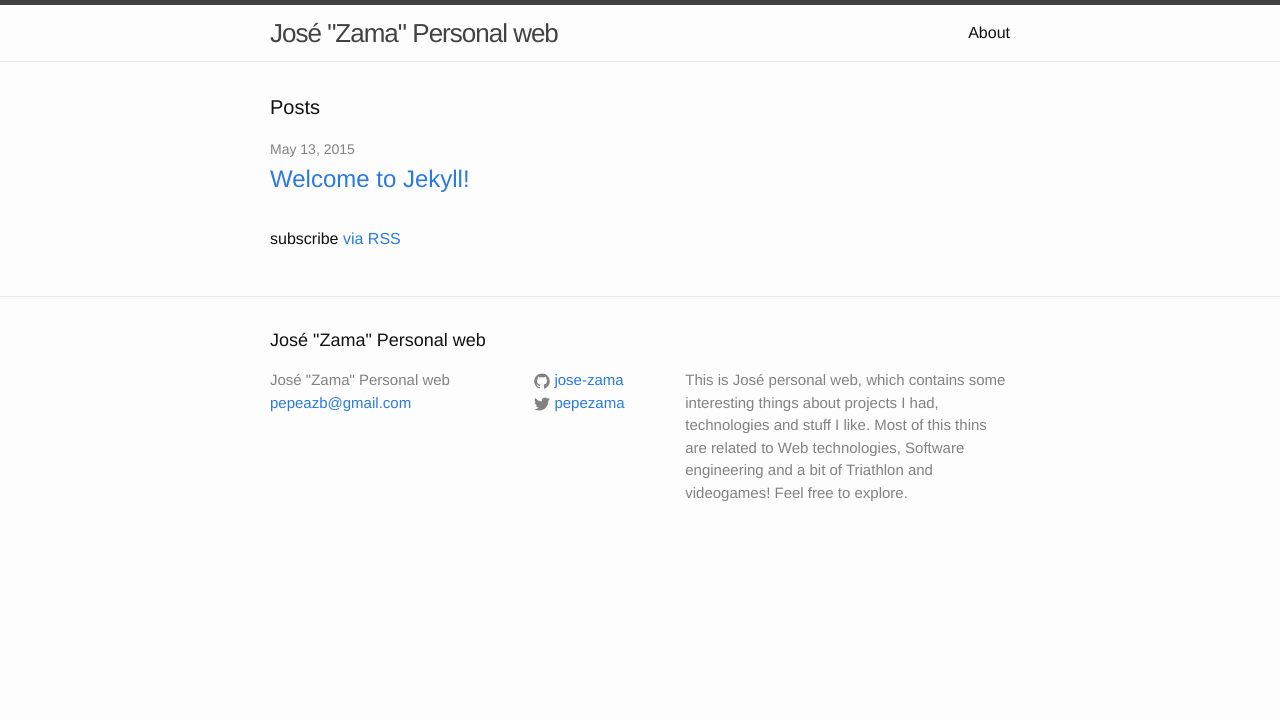
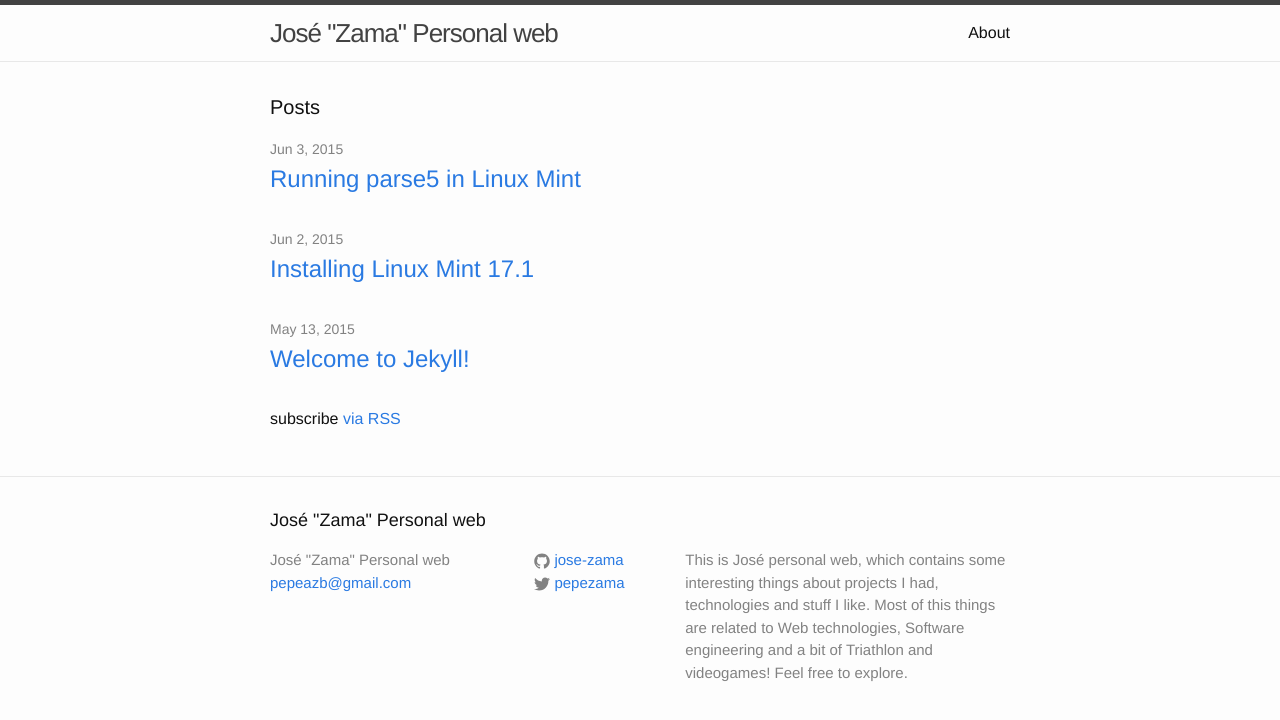
Before and after one commit to jose-zama/jose-zama.github.io, a Jekyll site: the page built from index.html, in a window 1280 px wide. Shown: the top 720 px of the page. Built offline with Jekyll 4.4.1, drawn with Linux system fonts in a browser that asks for light colours; part of the change alters nothing that is shown.

Commit message:
Add two posts

```diff
--- a/_config.yml
+++ b/_config.yml
@@ -4,7 +4,7 @@ email: pepeazb@gmail.com
 description: > # this means to ignore newlines until "baseurl:"
   This is José personal web, which contains some interesting things
   about projects I had, technologies and stuff I like. Most of
-  this thins are related to Web technologies, Software engineering
+  this things are related to Web technologies, Software engineering
   and a bit of Triathlon and videogames! Feel free to explore.
 baseurl: "" # the subpath of your site, e.g. /blog/
 url: "http://jose-zama.github.io/" # the base hostname & protocol for your site
--- /dev/null
+++ b/_posts/2015-06-02-installing-mint-in-windows.markdown
@@ -0,0 +1,68 @@
+---
+layout: post
+title:  "Installing Linux Mint 17.1"
+categories: webtechnologies OS linux virtualmachine mint rebecca mate
+---
+
+This walkthrough describes the installation of a linux distro called Mint 17.1 codename "Rebbeca" in a x64 laptop with OS windows. Therefore
+we will need to use a virtual machine. In this walkthrough I used VirtualBox.
+
+## Installing **VirtualBox**
+
+At this moment the last version is 4.3.28. Make sure to [download](https://www.virtualbox.org/wiki/Downloads) the correct package.
+For windows is the one that says **VirtualBox 4.3.28 for Windows hosts**
+
+1. Run the executable previously downloaded.
+2. Follow the instructions.
+
+Easy peasy. Once finished run the Virtual machine.
+
+## Creating a virtual machine
+
+1. Clic in the new button
+2. Select Type: Linux and Version: Linux 2.6/3.x(64bit)
+
+	![type](/assets/vm_type.png)
+
+3. Select how much memory will be allocated for the virtual machine. I have plenty memory (8gb) although I will use the virtual machine just
+writting some scripts and programming a bit. I think 2gb are enough and is less than the half of the green bar.
+
+	![memory](/assets/vm_memory.png)
+
+4. Create a new hard drive. Just select VDI if the point is to keep it simple.
+
+5. Select how the virtual hard drive behave regarding to memory allocation. **Dynamically allocated** will grow automatically when more space is required
+(up to a maximum size), hence it will take processing time. **Fixed size** will allocate the memory since the installation of the virtual machine. I prefer
+to have the space allocated from the beginning due to I don't have problems with disc space and because I want it faster once running, so I chose fixed.
+
+	![fixed](/assets/vm_hard_fixed.png)
+
+6. Select the amount of space reserved for the virtual machine. It depends of the size of your hard drive. 20gb is fine for me.
+
+7. After this, the virtual machine is created.
+
+	![virtualdrive](/assets/vm_creatingvirtualdrive.png)
+
+8. Hurray! I have a virtual machine.
+
+	![virtualmachine](/assets/vm.png)
+
+## Installing **Linux Mint**
+
+1. Download the distro [here](http://www.linuxmint.com/download.php). It is a .iso which is a dvd image.
+
+2. Clic the *Start* button and select the .iso previously downloaded. And then start.
+
+	![selectiso](/assets/mint_iso.png)
+
+3. Once running Mint, run the Install Linux Mint icon. This will install the distro in the virtual machine.
+
+	![mint_install](/assets/mint_first.png)
+
+4. Follow the instructions keeping in mind the following screenshot. Just select Erase disk, this is a virtual machine, so don't be scared.
+
+	![mint_erase](/assets/mint_erase.png)
+
+5. Once finished the installation, finish it. That's it.
+
+For more information about how to use VirtualBox follow this [link](https://www.virtualbox.org/wiki/End-user_documentation)
--- /dev/null
+++ b/_posts/2015-06-03-running-parse5.markdown
@@ -0,0 +1,150 @@
+---
+layout: post
+title:  "Running parse5 in Linux Mint"
+categories: WebTechnologies parse5 Node.js javascript html5 parser
+---
+
+This walkthrough is to install and run parse5 in **Linux Mint**, 64 bits architecture.
+
+## What is parse5
+
+**parse5** is a HTML5 parser build in javascript for *Node.js* or *io.js*. This is a implementation of the WHATWG specification.
+The current version is the 4.0.0 and it seems that is currently maintained according to their repository activity.
+
+There are others Html parsers ( [htmlparser2](https://www.npmjs.com/package/htmlparser2),[html5](https://www.npmjs.com/package/html5) ) but I chose this one because it specifies that is
+WHATWG html specification compliant, is the one that shows to be alive (github files were updated recently) and because it was tested against the [HTML5Lib tests](https://github.com/html5lib/html5lib-tests)
+
+For more info follow the following links:
+
+[https://github.com/inikulin/parse5](https://github.com/inikulin/parse5)
+
+[https://www.npmjs.com/package/parse5](https://www.npmjs.com/package/parse5)
+
+**parse5** is a software for Node.js or io.js. In this walkthrough, I will use **Node.js**[^node] which includes **npm**[^npm] a package manager for javascript. This package manager will help us
+to download and install parse5 and its dependencies.
+
+### Download and install node.js
+
+Download Node.js from their website [https://nodejs.org/download/](https://nodejs.org/download/)
+
+Install the dependencies. If you don't do this you are probably get an error like `make[1]: g++: Command not found`
+
+{% highlight sh %}
+sudo apt-get install g++ curl libssl-dev apache2-utils
+sudo apt-get install git-core
+{% endhighlight %}
+
+If you don't do this you are probably get an error like make[1]: g++: Command not found
+
+Then build:
+
+{% highlight sh %}
+./configure
+make
+sudo make install
+{% endhighlight %}
+
+To test is working, do the sever example of the [node website](https://nodejs.org) :
+
+Write in a example.js file:
+
+{% highlight js %}
+var http = require('http');
+http.createServer(function (req, res) {
+  res.writeHead(200, {'Content-Type': 'text/plain'});
+  res.end('Hello World\n');
+}).listen(1337, '127.0.0.1');
+console.log('Server running at http://127.0.0.1:1337/');
+{% endhighlight %}
+
+{% highlight sh %}
+$ node example.js
+Server running at http://127.0.0.1:1337/
+{% endhighlight %}
+
+Once node.js is installed we should have npm installed as well. Lets check version:
+
+{% highlight sh %}
+$ npm -version
+2.10.1
+{% endhighlight %}
+
+## Download and install parse5
+
+Now let npm do this job:
+
+{% highlight sh %}
+$ npm install parse5
+{% endhighlight %}
+
+To test it is working lets run the following example, just create a file **example.js** and copy the code below:
+
+{% highlight js %}
+var Parser = require('parse5').Parser;
+
+//Instantiate parser
+var parser = new Parser();
+
+//Then feed it with an HTML document
+var document = parser.parse('Hello!')
+
+var parse5 =  require('parse5');
+
+//Instantiate new serializer with default tree adapter
+var serializer1 = new parse5.Serializer();
+
+//Serialize document
+var output = serializer1.serialize(document);
+
+//Show the serialized DOM
+console.log(output);
+{% endhighlight %}
+
+And run it:
+
+{% highlight sh %}
+$ node example.js
+<html><head></head><body>Hello!</body></html>
+{% endhighlight %}
+
+As you can see, the malformed html input `Hello!` was parsed and a correct DOM generated.
+
+## Running the html5lib tests
+
+In order to run the html5lib tests, download the source code and test files from their github [repository](https://github.com/inikulin/parse5).
+Lets download the zip and decompress the content.
+
+I got a dependency error when i tried to run the tests:
+
+{% highlight sh %}
+module.js:338
+    throw err;
+          ^
+Error: Cannot find module 'mocha'
+    at Function.Module._resolveFilename (module.js:336:15)
+    at Function.Module._load (module.js:278:25)
+    at Module.require (module.js:365:17)
+    at require (module.js:384:17)
+{% endhighlight %}
+
+To fix this, install this module with `npm install mocha`. This module is actually the test framework that help running the tests.
+
+After that run the tests:
+
+{% highlight sh %}
+$ npm test
+
+> parse5@1.4.2 test /home/jose/HTML5Parsers/parser5_js/parse5-master
+> node test/run_tests.js
+
+
+  [▬▬▬▬▬▬▬▬▬▬▬▬▬▬▬▬▬▬▬▬▬▬▬▬▬▬▬▬▬▬▬▬▬▬▬▬▬▬▬]
+
+  12606 passing (7s)
+{% endhighlight %}
+
+
+
+
+[^npm]:[https://www.npmjs.com/](https://www.npmjs.com/)
+[^node]:[https://nodejs.org](https://nodejs.org)
```
Also changed, not shown: assets/mint_erase.png (added), assets/mint_first.png (added), assets/mint_iso.png (added), assets/vm.png (added), assets/vm_creatingvirtualdrive.png (added), assets/vm_hard_fixed.png (added), assets/vm_memory.png (added), assets/vm_type.png (added).
